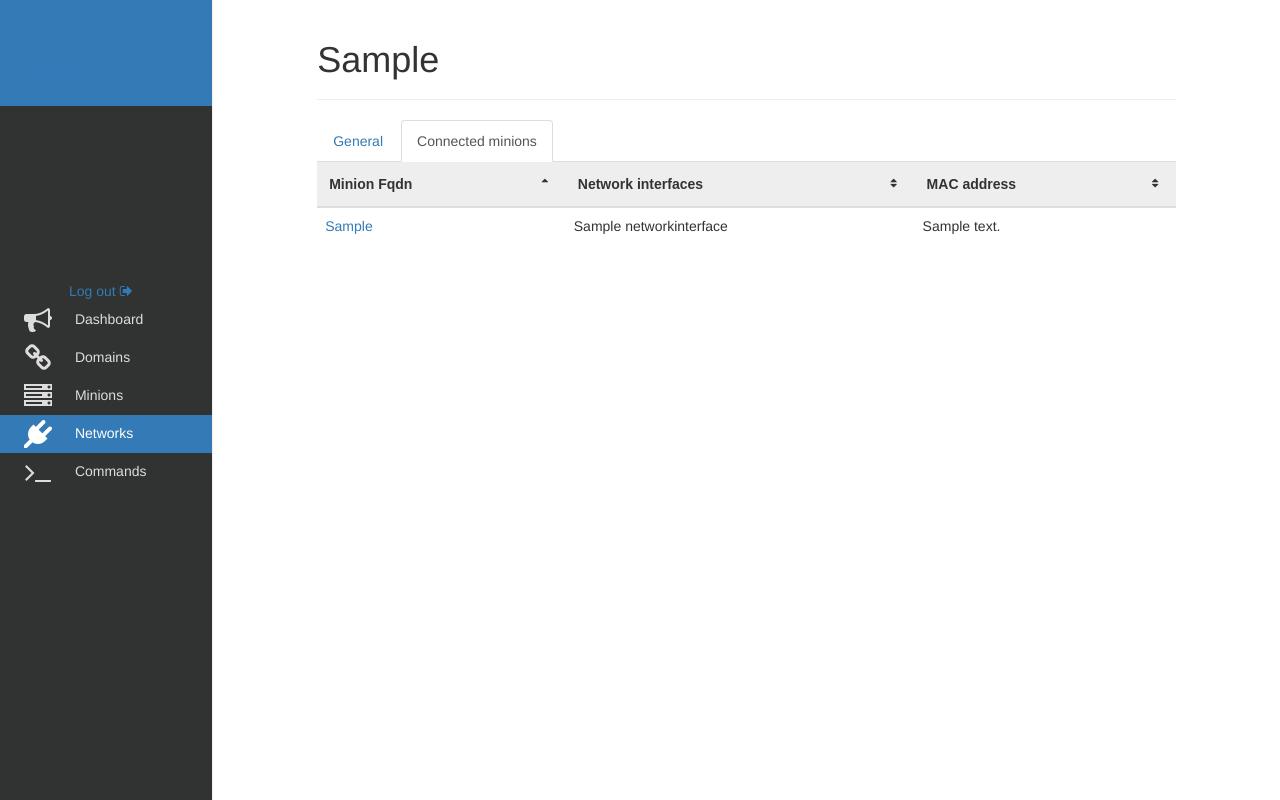
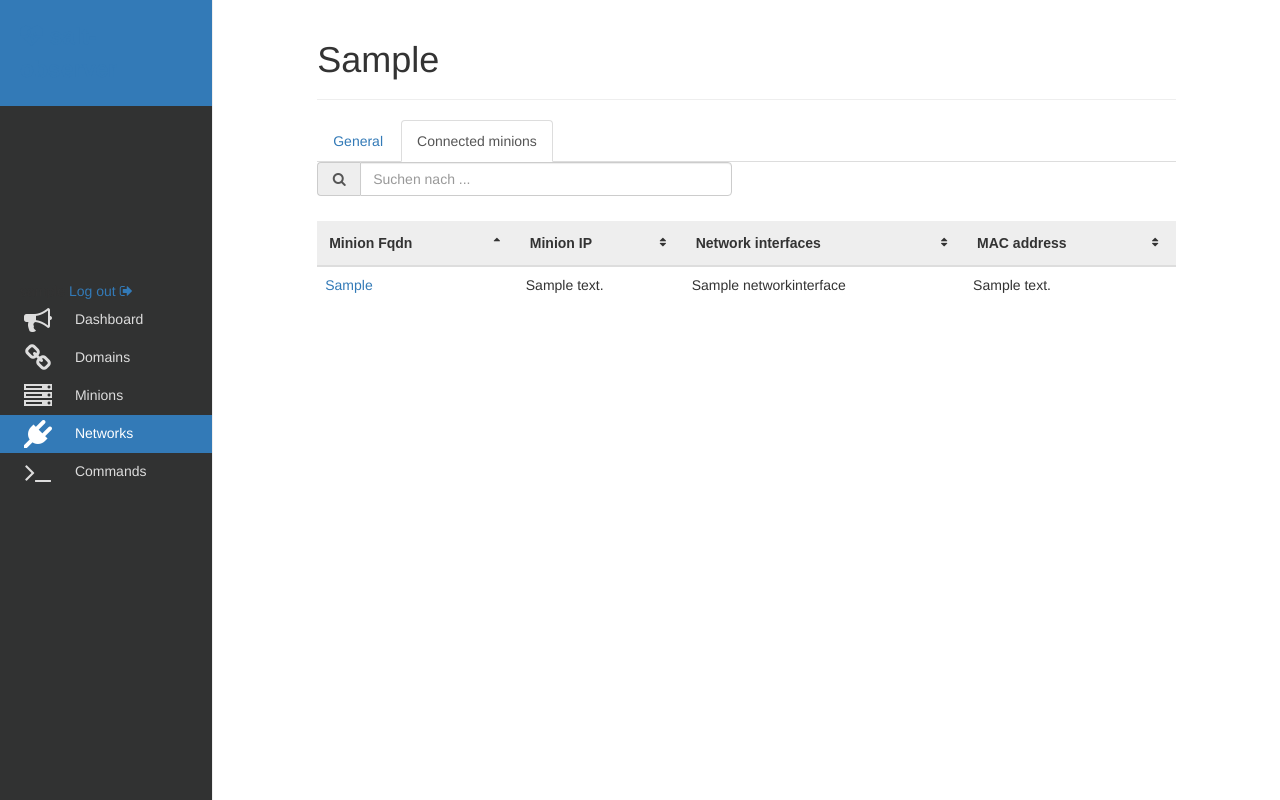
Before and after one commit to hs-hannover/salt-observer, a Django app: a page that uses salt_observer/templates/network/detail.html in a window 1280 px wide, after a click on "Connected minions". Run offline with Django 3.2, Linux system fonts and the light colour scheme; a user stored in the database is signed in; tables that the repository leaves empty hold one stand-in row (values such as "Sample post"); some libraries are stand-ins or nearby versions.

Commit message:
Add ip_address field to NetworkInterface model

```diff
--- a/salt_observer/models.py
+++ b/salt_observer/models.py
@@ -128,6 +128,7 @@ class NetworkInterface(models.Model):
     minion = models.ForeignKey(Minion, on_delete=models.CASCADE)
 
     name = models.CharField(max_length=255)
+    ip_address = models.CharField(max_length=17)
     mac_address = models.CharField(max_length=17)
 
     def __str__(self):
--- a/salt_observer/templates/network/detail.html
+++ b/salt_observer/templates/network/detail.html
@@ -3,6 +3,14 @@
 
 {% block nav-networks %}class="active"{% endblock %}
 {% block title-extra %}{{ network.ipv4 }}{% endblock %}
+
+{% block post-script %}
+    <script type="text/javascript">
+        $('#miniontable').filterTable({
+            inputSelector: '#miniontable-search',
+        });
+    </script>
+{% endblock %}
 
 {% block content %}
     <div class="page-header">
@@ -61,10 +69,19 @@
 
                 <!-- minions -->
                 <div role="tabpanel" class="tab-pane fade" id="minions">
-                    <table class="table sortable">
+                    <div class="row margin-bottom-wrapper">
+                        <div class="col-md-6">
+                            <div class="input-group">
+                                <span class="input-group-addon"><i class="fa fa-search fa-fw"></i></span>
+                                <input id="miniontable-search" class="form-control" placeholder="Suchen nach ..." type="search">
+                            </div>
+                        </div>
+                    </div>
+                    <table id="miniontable" class="table sortable">
                         <thead>
                             <tr>
                                 <th>Minion Fqdn</th>
+                                <th>Minion IP</th>
                                 <th>Network interfaces</th>
                                 <th>MAC address</th>
                             </tr>
@@ -75,6 +92,7 @@
                                     <td><a href="{% url 'minion-detail' minion.fqdn %}">{{ minion.fqdn }}</a></td>
                                     {% for ni in minion.networkinterface_set.all %}
                                         {% if ni.network.ipv4 == network.ipv4 %}
+                                            <td>{{ ni.ip_address }}</td>
                                             <td>{{ ni.name }}</td>
                                             <td>{{ ni.mac_address }}</td>
                                         {% endif %}
```
Also changed, not shown: salt_observer/management/commands/fetchgrains.py (+5 -4 lines), salt_observer/migrations/0017_networkinterface_ip_address.py (added).
